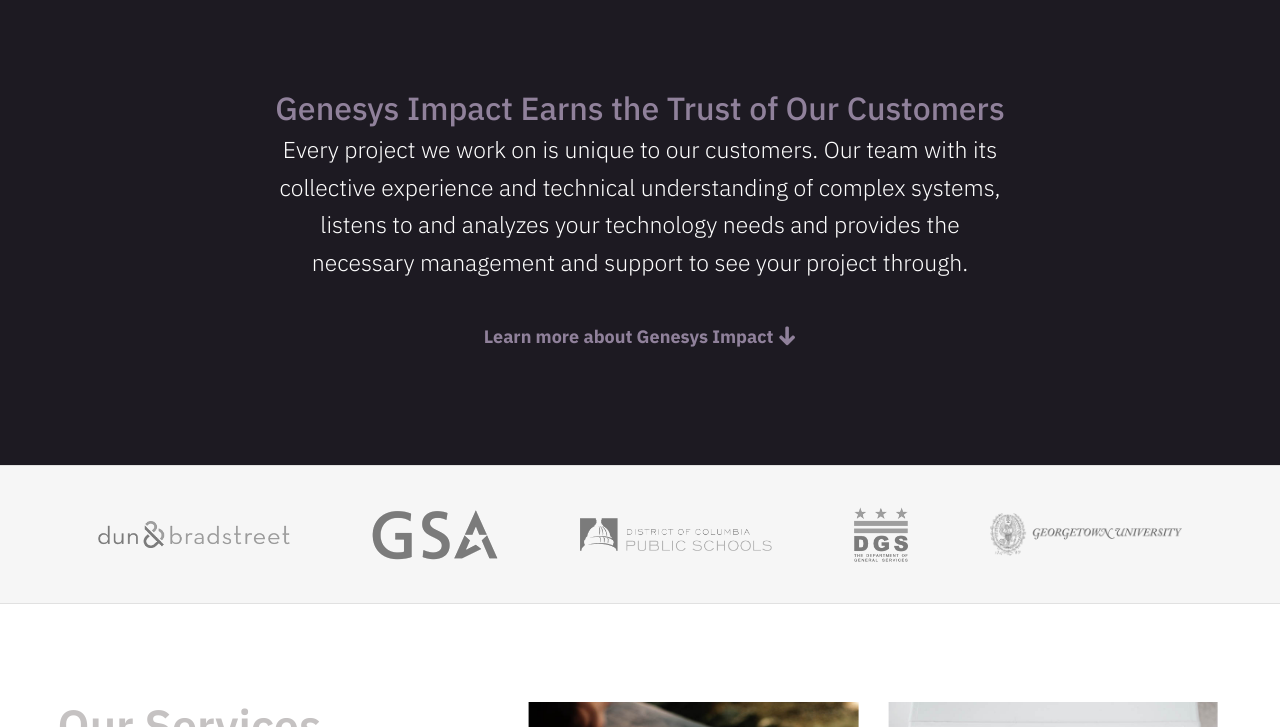
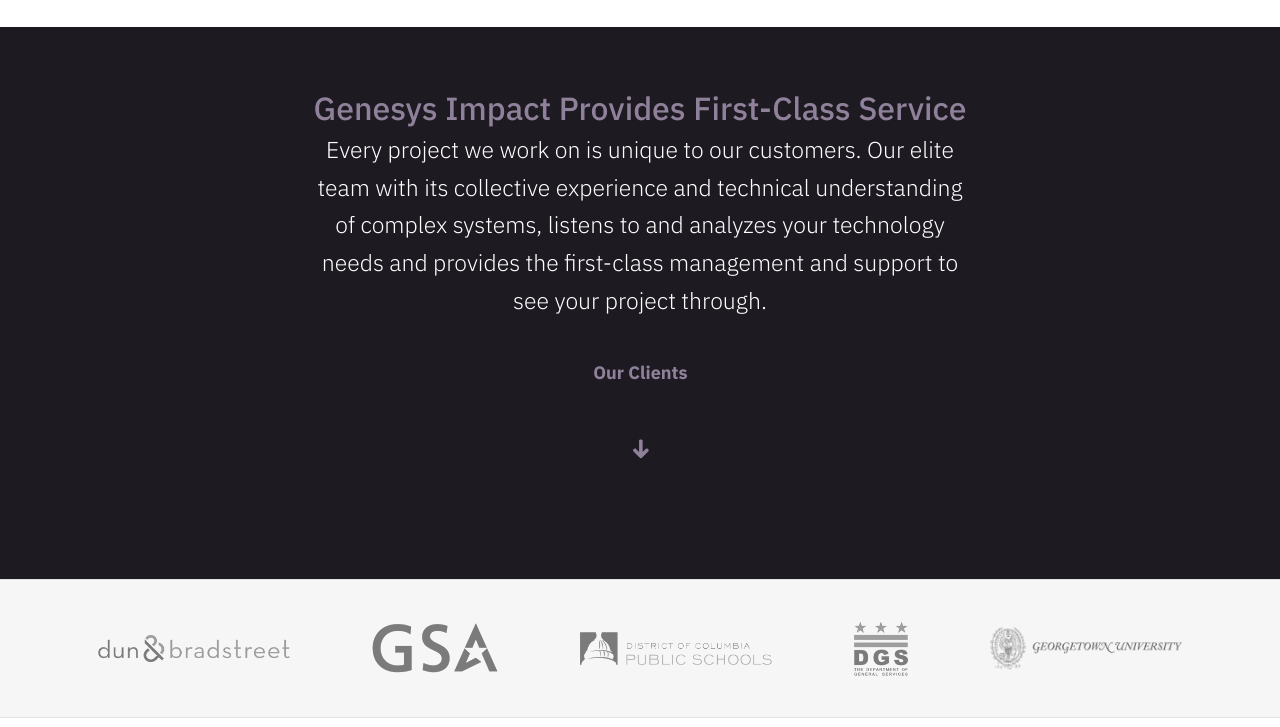
Before and after one commit to vantagecreative/genesys-jekyll-2, a Jekyll site: the page built from index.md, in a window 1280 px wide and 900 px high, scrolled down 731 px, cut to the strip 173-900 px from the top of the window. Built offline with Jekyll 4.4.1, drawn with Linux system fonts in a browser that asks for light colours; nearby versions of some CDN libraries; some of the changed text lies outside the part shown.

Commit message:
Updated to match new look/feel.

```diff
--- a/_includes/cta.html
+++ b/_includes/cta.html
@@ -1,6 +1,6 @@
         <div id="call-out">
-            <h3>Let's Work Together</h3>
-            <p>We love helping solve your technological challenges. Let us know how we can help impact your business.</p>
+            <h3>Contact for ANY HELP.</h3>
+            <p>We love helping solve your technological challenges.<br>Quick email — Quick Help.</p>
             <a href="#name" id="link" class="hvr-forward">Fill out your contact information <span class="flaticon-right-arrow"></span></a>
         </div>
         <div id="cta-form">
--- a/_includes/header.html
+++ b/_includes/header.html
@@ -1,16 +1,29 @@
 <header role="banner">
     <a class="blogname" href="{{site.baseurl}}/index.html">
-      <img src="{{site.baseurl}}/images/genesys_impact_logo.png" class="logo">
       <img src="{{site.baseurl}}/images/genesys_impact_logo-inverted.png" class="affix-logo">
     </a>
       <nav>
-        <ul>
+        <ul id="top-menu">
           <li>
             <a class="phone" href="tel:2024505453">
               <span class="flaticon-telephone"></span> <tel>(202) 450-5453</tel>
             </a>
           </li>
+          <li class="menu-item "><a href="{{site.baseurl}}/index.html">Home</a></li>
+          <li>::</li>
           <li class="menu-item "><a href="{{site.baseurl}}/about.html">About</a></li>
+          <li>::</li>
+          <li class="menu-item"><a href="{{site.baseurl}}/blog.html">Blog</a></li>
+          <li>::</li>
+          <li class="menu-item"><a href="{{site.baseurl}}/careers.html">Careers</a></li>
+          <li class="search-icon" id="search-li">
+            <form action="/search.html" method="get">
+              <span class="flaticon-magnifier"></span>
+            	<input name="search" id="search" type="search" data-search-input onkeypress="if(event.keyCode==13) {this.submit();}"></input>
+            </form>
+          </li>
+        </ul>
+        <ul id="bottom-menu">
           <li class="menu-item"><a href="#">Services <span class="flaticon-down"></span></a>
             <ul class="sub-menu">
             	<li class="menu-item"><a href="{{site.baseurl}}/it-infrastructure.html">IT Infrastructure</a></li>
@@ -21,9 +34,13 @@
             </ul>
           </li>
           <li class="menu-item"><a href="{{site.baseurl}}/our-work.html">Our Work</a></li>
-          <li class="menu-item"><a href="{{site.baseurl}}/blog.html">Blog</a></li>
           <li class="menu-item"><a href="{{site.baseurl}}/contact.html">Contact</a></li>
-          <li id="search-li">
+          <li class="phone-icon">
+            <a class="phone" href="tel:2024505453">
+              <span class="flaticon-telephone"></span> <tel>(202) 450-5453</tel>
+            </a>
+          </li>
+          <li class="search-icon" id="search-li">
             <form action="/search.html" method="get">
               <span class="flaticon-magnifier"></span>
             	<input name="search" id="search" type="search" data-search-input onkeypress="if(event.keyCode==13) {this.submit();}"></input>
--- a/_includes/home/trust.html
+++ b/_includes/home/trust.html
@@ -1,3 +1,3 @@
-<h2>Genesys Impact Earns the Trust of Our Customers</h2>
-<p>Every project we work on is unique to our customers. Our team with its collective experience and technical understanding of complex systems, listens to and analyzes your technology needs and provides the necessary management and support to see your project through.</p>
-<a href="#services" class="hvr-sink">Learn more about Genesys Impact <span class="flaticon-down-arrow"></span></a>
+<h2>Genesys Impact Provides First-Class Service</h2>
+<p>Every project we work on is unique to our customers. Our elite team with its collective experience and technical understanding of complex systems, listens to and analyzes your technology needs and provides the first-class management and support to see your project through.</p>
+<a href="#logos" class="hvr-sink">Our Clients<br><span class="flaticon-down-arrow"></span></a>
```
Also changed, not shown: _includes/cta-small.html (+4 -3 lines).
